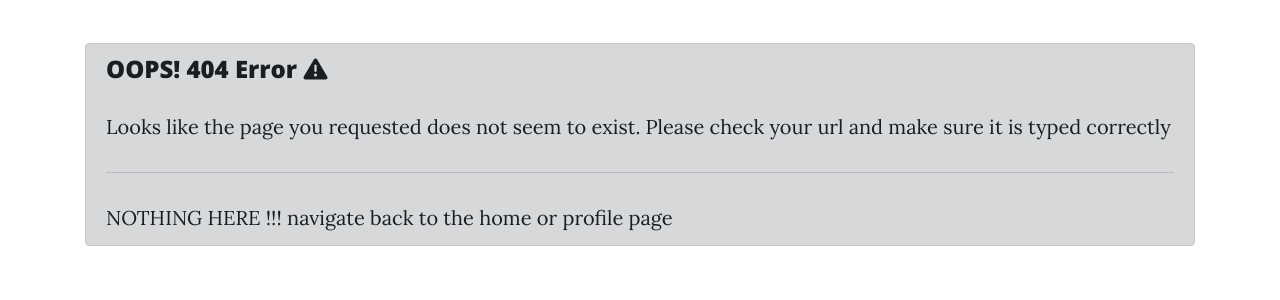
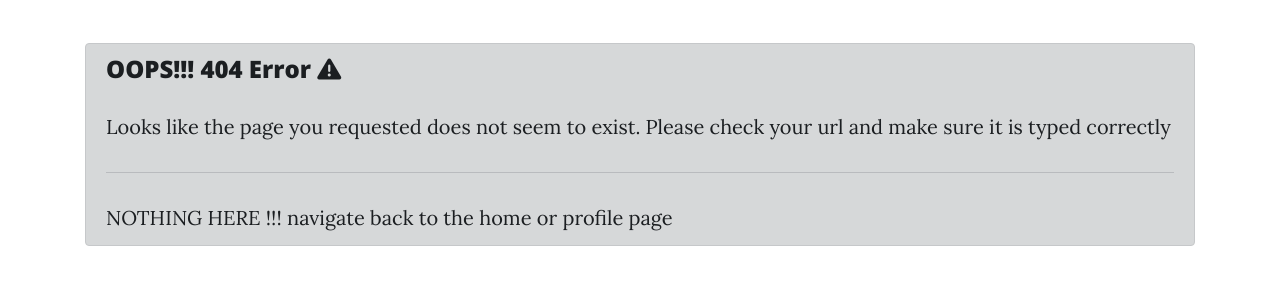
Before and after one commit to tailorv/blogyangu, a Python web app: template app/templates/notfound.html in a window 1280 px wide. Shown: the part 71-371 px from the top of the page. Run offline with Jinja, Linux system fonts and the light colour scheme; the template is opened without the code that fills it, so the values that code supplies are empty; some libraries are stand-ins or nearby versions.

Commit message:
update 404 error

```diff
--- a/app/templates/notfound.html
+++ b/app/templates/notfound.html
@@ -3,7 +3,7 @@
 <br><br><br>
 <div class="container">
     <div class="alert alert-dark my-4" role="alert">
-        <h4 class="alert-heading">OOPS! 404 Error <i class="fas fa-exclamation-triangle"></i></h4>
+        <h4 class="alert-heading">OOPS!!! 404 Error <i class="fas fa-exclamation-triangle"></i></h4>
         <p>Looks like the page you requested does not seem to exist. Please check your url and make sure it is typed correctly</p>
         <hr>
         <p class="mb-0">NOTHING HERE !!! navigate back to the home or profile page</p>
```
